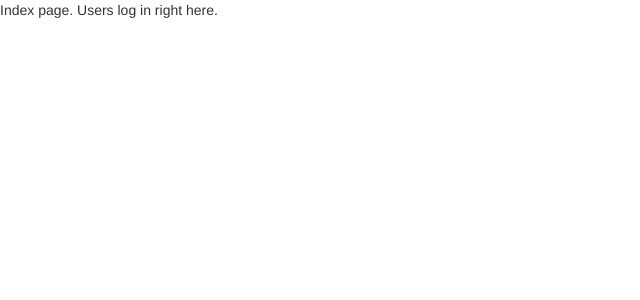
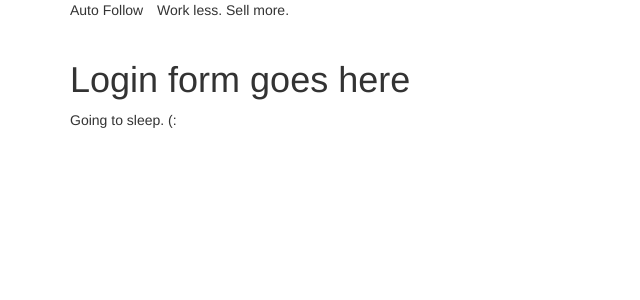
Before and after one commit to bliti/itsuki, a Flask app: template templates/index.html in a window 1280 px wide. Shown: the top 300 px of the page, without its empty margins (0-640 px from the left). Run offline with Flask 2, Linux system fonts and the light colour scheme; the template is opened without the code that fills it, so the values that code supplies are empty; parts of the project's set-up code (start-up, migrations or seed data) failed here and were passed over; some libraries are stand-ins or nearby versions.

Commit message:
index on the way

```diff
--- a/main.py
+++ b/main.py
@@ -1,4 +1,4 @@
-from flask import Flask, render_tempate
+from flask import Flask, render_template
 
 
 app = Flask(__name__)
@@ -8,7 +8,7 @@ DEBUG = True
 
 @app.route("/", methods=['GET'])
 def index():
-    return render_template('index.html')
+    return render_template('index.html', css='index', title='Welcome')
 
 
 if __name__ == "__main__":
--- a/templates/index.html
+++ b/templates/index.html
@@ -1,7 +1,24 @@
 {% extends "layout.html" %}
 
 {% block title %}{{title}}{% endblock %}
+{% block css %}<link rel="stylesheet" href="static/css/{{css}}.css">{% endblock %}
 
 {% block body %}
-<p>Index page. Users log in right here.</p>
+<div class="header">
+
+	<div class="container">
+		<ul class="list-inline">
+			<li><p class="brand">Auto Follow</p></li>
+			<li><p>Work less. Sell more.</p></li>
+
+		</ul>
+	</div>
+</div>
+
+<div class="container">
+	<div class="login">
+		<h1>Login form goes here</h1>
+		<p>Going to sleep. (:</p>
+	</div>
+</div>
 {% endblock %}
--- a/templates/layout.html
+++ b/templates/layout.html
@@ -10,13 +10,13 @@
         <link rel="stylesheet" href="//netdna.bootstrapcdn.com/bootstrap/3.0.0/css/bootstrap.min.css">
         <link rel="stylesheet" href="//netdna.bootstrapcdn.com/bootstrap/3.0.0/css/bootstrap-theme.min.css">
 
-<link href="//netdna.bootstrapcdn.com/font-awesome/3.2.1/css/font-awesome.css" rel="stylesheet">
+		<link href="//netdna.bootstrapcdn.com/font-awesome/3.2.1/css/font-awesome.css" rel="stylesheet">
 
         <!-- syntax highlighting CSS -->
-        <link rel="stylesheet" href="/css/syntax.css">
+		{% block css %}{% endblock %}
 
-        <!-- Custom CSS -->
-        <link rel="stylesheet" href="/css/index.css">
+
+
 
     </head>
     <body>
```
Also changed, not shown: static/css/index.css (added, +24 -0 lines), static/img/ny.jpg (added).
